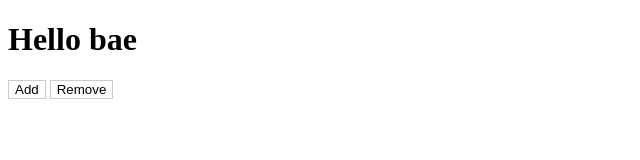
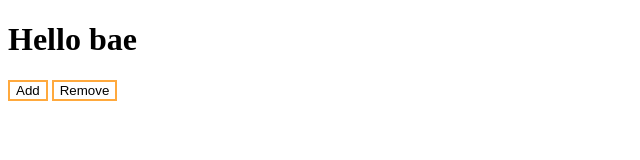
Before and after one commit to Jeikii/git-tutorial-2, a plain HTML site: page index.html in a window 1280 px wide. Shown: the whole page, without its empty margins (0-640 px from the left). Drawn offline with Linux system fonts and the light colour scheme.

Commit message:
update file css p2

```diff
--- a/style.css
+++ b/style.css
@@ -1,4 +1,4 @@
 button {
-  border: 1px solid #ccc;
+  border: 2px solid #ffa93d;
   background-color: #fff;
 }
```
